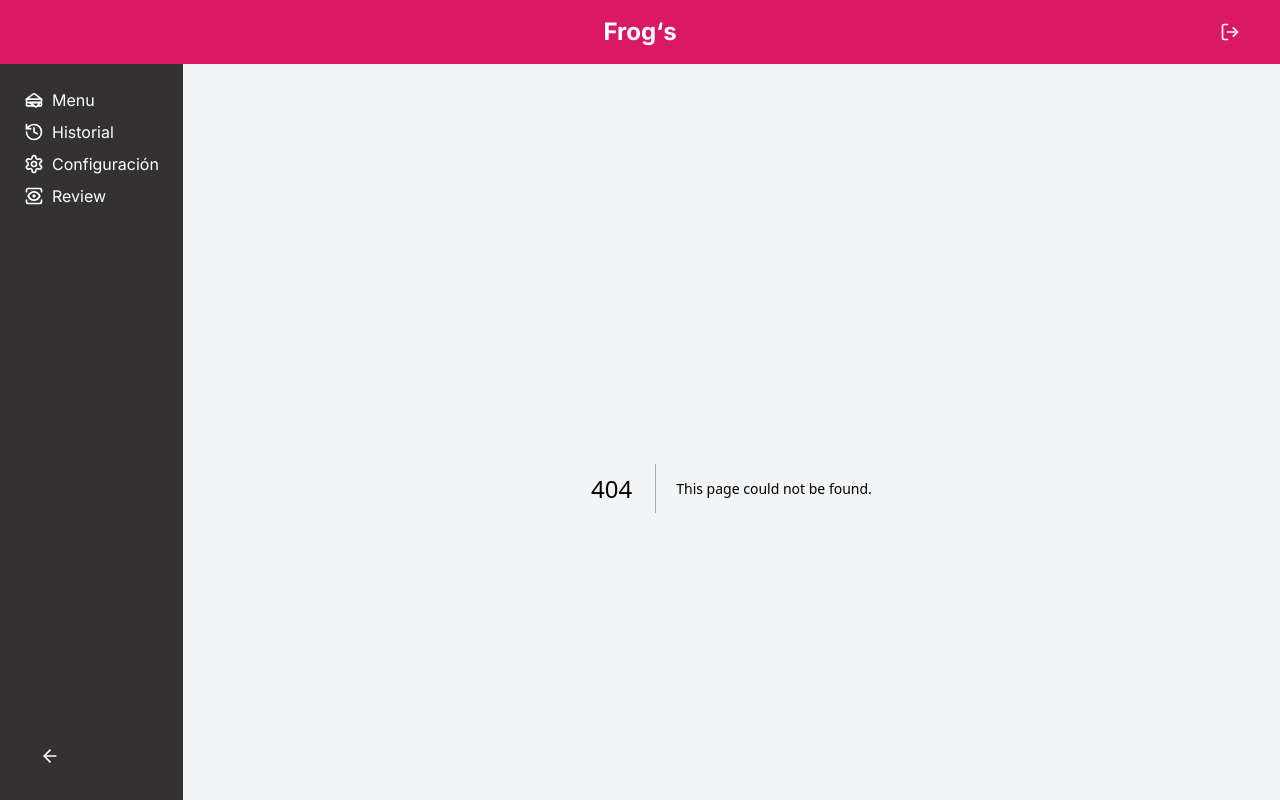
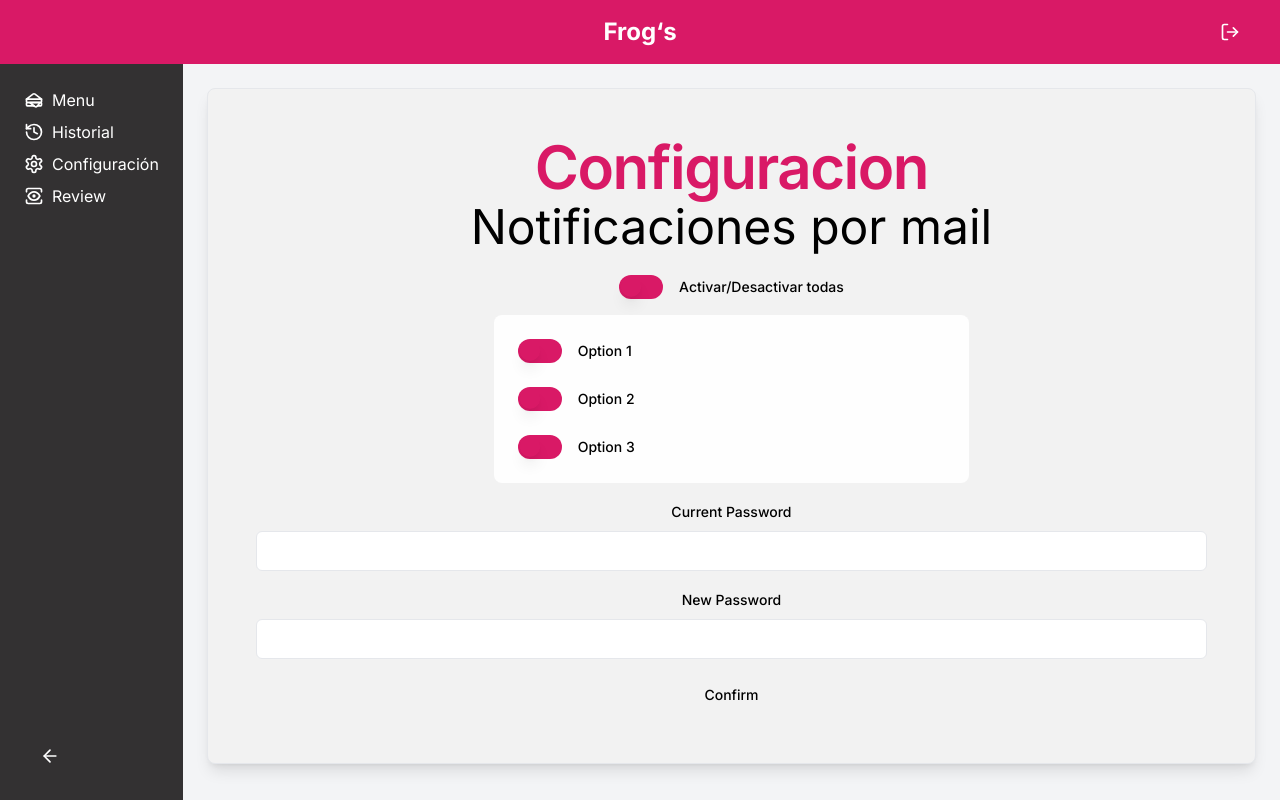
Before and after one commit to victor1mrs/my-frogs, a Next.js app: page /settings in a window 1280 px wide. Before the commit this address had no page. Built offline with nearby package versions, Linux system fonts and the light colour scheme.

Commit message:
first take without changes since dev0 output

```diff
--- /dev/null
+++ b/app/settings/page.tsx
@@ -0,0 +1,10 @@
+import { Configuration } from "@/components/configuration"
+const SettingsPage = () => {
+  return (
+    <div>
+      <Configuration />
+    </div>
+  )
+}
+
+export default SettingsPage
--- /dev/null
+++ b/components/configuration.tsx
@@ -0,0 +1,57 @@
+/**
+ * This code was generated by v0 by Vercel.
+ * @see https://v0.dev/t/XFNdtJtzvXI
+ */
+import { CardTitle, CardDescription, CardHeader, CardContent, Card } from "@/components/ui/card"
+import { Switch } from "@/components/ui/switch"
+import { Label } from "@/components/ui/label"
+import { Input } from "@/components/ui/input"
+import { Button } from "@/components/ui/button"
+
+export function Configuration() {
+  return (
+    <Card className="bg-[#f2f2f2] h-full w-full p-6 rounded-lg shadow-lg text-center">
+      <CardHeader>
+        <CardTitle className="text-6xl text-[#D91966]">Configuracion</CardTitle>
+        <CardDescription className="text-5xl">Notificaciones por mail</CardDescription>
+      </CardHeader>
+      <CardContent className="space-y-4">
+        <div className="flex justify-center items-center space-x-4">
+          <Switch className="bg-[#D91966]" id="all" />
+          <Label className="text-center" htmlFor="all">
+            Activar/Desactivar todas
+          </Label>
+        </div>
+        <div className="bg-[#fefefe] p-6 rounded-lg space-y-6 mx-auto w-1/2">
+          <div className="flex justify-start items-center space-x-4">
+            <Switch className="bg-[#D91966]" id="option1" />
+            <Label className="text-center" htmlFor="option1">
+              Option 1
+            </Label>
+          </div>
+          <div className="flex justify-start items-center space-x-4">
+            <Switch className="bg-[#D91966]" id="option2" />
+            <Label className="text-center" htmlFor="option2">
+              Option 2
+            </Label>
+          </div>
+          <div className="flex justify-start items-center space-x-4">
+            <Switch className="bg-[#D91966]" id="option3" />
+            <Label className="text-center" htmlFor="option3">
+              Option 3
+            </Label>
+          </div>
+        </div>
+        <div className="space-y-2">
+          <Label htmlFor="currentPassword">Current Password</Label>
+          <Input id="currentPassword" required type="password" />
+        </div>
+        <div className="space-y-2">
+          <Label htmlFor="newPassword">New Password</Label>
+          <Input id="newPassword" required type="password" />
+        </div>
+        <Button className="w-full">Confirm</Button>
+      </CardContent>
+    </Card>
+  )
+}
--- a/components/dashboard.tsx
+++ b/components/dashboard.tsx
@@ -38,7 +38,7 @@ const Dashboard = ({ children }: { children: React.ReactNode }) => {
               <IconHistory className="h-5 w-5" />
               <span>Historial</span>
             </Link>
-            <Link className="flex items-center gap-2" href="#">
+            <Link className="flex items-center gap-2" href="settings">
               <IconSettings className="h-5 w-5" />
               <span>Configuración</span>
             </Link>
--- /dev/null
+++ b/components/ui/input.tsx
@@ -0,0 +1,25 @@
+import * as React from "react"
+
+import { cn } from "@/lib/utils"
+
+export interface InputProps
+  extends React.InputHTMLAttributes<HTMLInputElement> {}
+
+const Input = React.forwardRef<HTMLInputElement, InputProps>(
+  ({ className, type, ...props }, ref) => {
+    return (
+      <input
+        type={type}
+        className={cn(
+          "flex h-10 w-full rounded-md border border-input bg-background px-3 py-2 text-sm ring-offset-background file:border-0 file:bg-transparent file:text-sm file:font-medium placeholder:text-muted-foreground focus-visible:outline-none focus-visible:ring-2 focus-visible:ring-ring focus-visible:ring-offset-2 disabled:cursor-not-allowed disabled:opacity-50",
+          className
+        )}
+        ref={ref}
+        {...props}
+      />
+    )
+  }
+)
+Input.displayName = "Input"
+
+export { Input }
--- /dev/null
+++ b/components/ui/label.tsx
@@ -0,0 +1,26 @@
+"use client"
+
+import * as React from "react"
+import * as LabelPrimitive from "@radix-ui/react-label"
+import { cva, type VariantProps } from "class-variance-authority"
+
+import { cn } from "@/lib/utils"
+
+const labelVariants = cva(
+  "text-sm font-medium leading-none peer-disabled:cursor-not-allowed peer-disabled:opacity-70"
+)
+
+const Label = React.forwardRef<
+  React.ElementRef<typeof LabelPrimitive.Root>,
+  React.ComponentPropsWithoutRef<typeof LabelPrimitive.Root> &
+    VariantProps<typeof labelVariants>
+>(({ className, ...props }, ref) => (
+  <LabelPrimitive.Root
+    ref={ref}
+    className={cn(labelVariants(), className)}
+    {...props}
+  />
+))
+Label.displayName = LabelPrimitive.Root.displayName
+
+export { Label }
--- /dev/null
+++ b/components/ui/switch.tsx
@@ -0,0 +1,29 @@
+"use client"
+
+import * as React from "react"
+import * as SwitchPrimitives from "@radix-ui/react-switch"
+
+import { cn } from "@/lib/utils"
+
+const Switch = React.forwardRef<
+  React.ElementRef<typeof SwitchPrimitives.Root>,
+  React.ComponentPropsWithoutRef<typeof SwitchPrimitives.Root>
+>(({ className, ...props }, ref) => (
+  <SwitchPrimitives.Root
+    className={cn(
+      "peer inline-flex h-6 w-11 shrink-0 cursor-pointer items-center rounded-full border-2 border-transparent transition-colors focus-visible:outline-none focus-visible:ring-2 focus-visible:ring-ring focus-visible:ring-offset-2 focus-visible:ring-offset-background disabled:cursor-not-allowed disabled:opacity-50 data-[state=checked]:bg-primary data-[state=unchecked]:bg-input",
+      className
+    )}
+    {...props}
+    ref={ref}
+  >
+    <SwitchPrimitives.Thumb
+      className={cn(
+        "pointer-events-none block h-5 w-5 rounded-full bg-background shadow-lg ring-0 transition-transform data-[state=checked]:translate-x-5 data-[state=unchecked]:translate-x-0"
+      )}
+    />
+  </SwitchPrimitives.Root>
+))
+Switch.displayName = SwitchPrimitives.Root.displayName
+
+export { Switch }
--- a/package.json
+++ b/package.json
@@ -11,7 +11,9 @@
   "dependencies": {
     "@radix-ui/react-collapsible": "^1.0.3",
     "@radix-ui/react-icons": "^1.3.0",
+    "@radix-ui/react-label": "^2.0.2",
     "@radix-ui/react-slot": "^1.0.2",
+    "@radix-ui/react-switch": "^1.0.3",
     "class-variance-authority": "^0.7.0",
     "clsx": "^2.0.0",
     "lucide-react": "^0.292.0",
```
Also changed, not shown: 1 other file (tests, documents, lock files or other folders).
